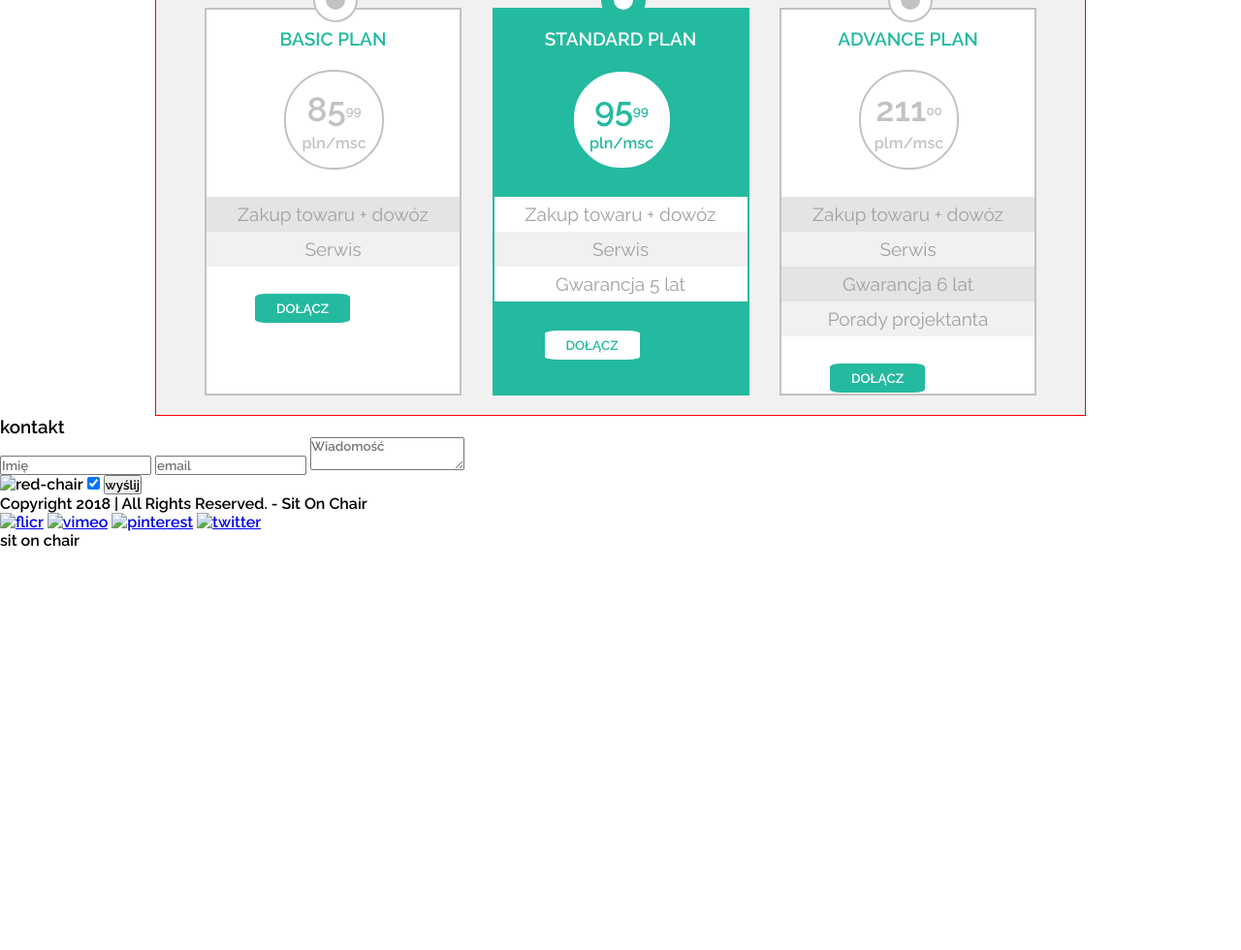
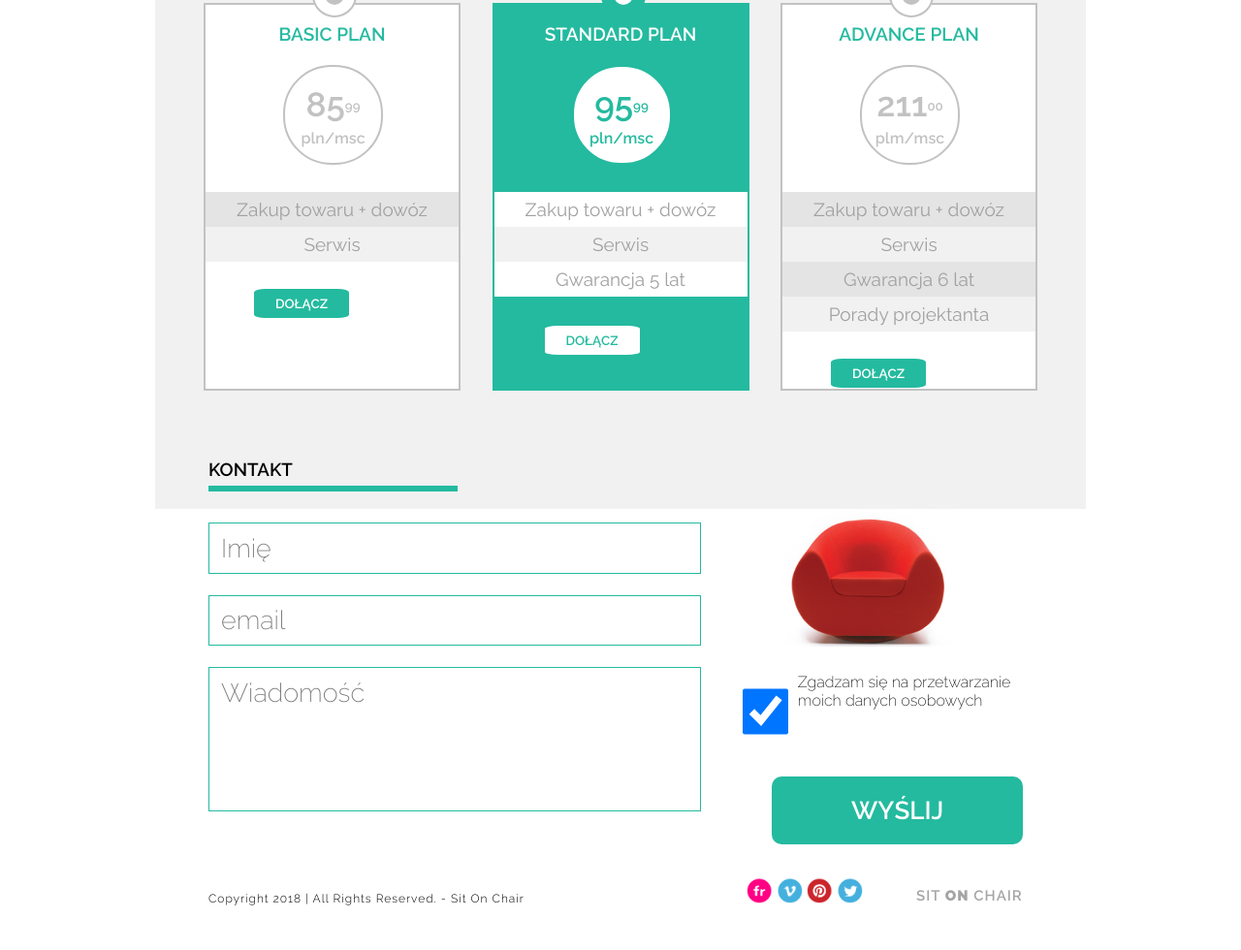
Before and after one commit to wmasicz/CodersLab-Workshop, a plain HTML site: page index.html in a window 1280 px wide. Shown: the part 837-1817 px from the top of the page at 97% size. Before the commit the page ends 1404 px from the top, so only its background shows below. Drawn offline with Linux system fonts and the light colour scheme.

Commit message:
Workshop 1 done

```diff
--- a/css/style.css
+++ b/css/style.css
@@ -17,8 +17,6 @@
     width: 960px;
     margin-left: auto;
     margin-right: auto;
-
-    border: 1px solid red;
 }
 
 .header .logo {
@@ -60,8 +58,6 @@
     text-decoration: none;
     text-transform: uppercase;
     color: #FFFFFF;
-
-    border: 1px solid red;
 }
 
  .menu__dropdown {
@@ -125,16 +121,12 @@ ul.menu__dropdown {
 .first__section__box {
     display: flex;
     flex-direction: row;
-
-    border: 1px solid red;
 }
 
 .box__photo {
     margin-left: -70px;
     margin-right: -50px;
     margin-bottom: -50px;
-
-    border: 1px solid red;
 }
 
 .box__content {
@@ -144,8 +136,6 @@ ul.menu__dropdown {
     align-self: flex-start;
     margin-top: 50px;
     margin-right: 85px;
-
-    border: 1px solid red;
 }
 
 .box__content h3 {
@@ -198,7 +188,6 @@ ul.menu__dropdown {
 
 .white-chair {
     display: block;
-    border: 1px solid red;
     height: 180px;
     width: 950px;
     background-image: url('../images/box1_img.jpg');
@@ -208,7 +197,6 @@ ul.menu__dropdown {
 .white-chair h4 {
     margin-top: 120px;
     padding: 7px 10px 15px;
-    border: 1px solid red;
     background-color: rgba(255,255,255,0.6);
 }
 
@@ -218,7 +206,6 @@ ul.menu__dropdown {
 
 .baby {
     display: block;
-    border: 1px solid red;
     height: 180px;
     width: 950px;
     background-image: url('../images/box2_img.jpg');
@@ -228,7 +215,6 @@ ul.menu__dropdown {
 .baby h4 {
     margin-top: 120px;
     padding: 7px 10px 15px;
-    border: 1px solid red;
     background-color: rgba(255,255,255,0.6);
 }
 
@@ -282,7 +268,6 @@ hr {
     margin-right: auto;
 
     width: 960px;
-    border: 1px solid red;
     background: #f1f1f1;
 }
 
@@ -299,7 +284,7 @@ hr {
 
 .offer {
     position: relative;
-    padding: 20px 50px;
+    padding: 20px 50px 40px;
     background: #f1f1f1;
 }
 
@@ -486,3 +471,187 @@ hr {
     background: #fff;
     border: 2px solid #24ba9f;
 }
+
+/* sekcja 4 */
+
+.section__fourth {
+    position: relative;
+    display: flex;
+    flex-direction: column;
+    width: 960px;
+
+}
+
+.flex-form {
+    display: flex;
+    flex-direction: row;
+    justify-content: space-between;
+
+    padding: 0 55px;
+
+    width: 960px;
+    height: 320px;
+
+}
+
+.flex-form-content {
+    display: flex;
+    flex-direction: column;
+}
+
+.section-fourth-header {
+    display: block;
+    padding: 30px 0 30px 55px;
+    text-transform: uppercase;
+
+    margin-left: auto;
+    margin-right: auto;
+
+    width: 960px;
+    background: #f1f1f1;
+}
+
+.section__fourth h3::after {
+    position: absolute;
+    content: '';
+    top: 58px;
+    left: 55px;
+    height: 6px;
+    width: 257px;
+
+    background: #24ba9f;
+}
+
+.contact-form {
+
+}
+
+.send-form {
+    display: flex;
+    flex-direction: column;
+    align-items: center;
+
+    padding: 0 43px;
+
+}
+
+#name, #email, #message {
+    margin: 14px 0 8px;
+    padding: 0 12px;
+    border: 1px solid #24ba9f;
+}
+
+#name, #email, #message::-webkit-input-placeholder {
+    font-size: 27px;
+    font-weight: 200;
+    /* Chrome, Opera, Safari */
+}
+#name, #email, #message::-moz-placeholder {
+    font-size: 27px;
+    font-weight: 200;
+     /* Firefox */
+ }
+#name, #email, #message::-ms-input-placeholder {
+    font-size: 27px;
+    font-weight: 200;
+      /* IE 10+ */
+  }
+
+#name, #email {
+    height: 53px;
+    width: 508px;
+}
+
+#message {
+    padding-top: 10px;
+    height: 150px;
+    resize: none;
+}
+
+#red-chair {
+    margin-top: -5px;
+    padding-right: 30px;
+    height: 165px;
+    width: 215px;
+}
+
+.check {
+    display: flex;
+    flex-direction: row;
+    justify-content: space-between;
+    padding: 27px 0;
+}
+
+input[type="checkbox"]:checked{
+    height: 80px;
+    width: 80px;
+    border: 1px solid #24ba9f;
+    display: block;
+    color: #24ba9f;
+    background-color: white;
+}
+
+label {
+    font-weight: 200;
+    margin-right: -10px;
+    padding-left: 10px;
+    font-size: 16px;
+
+}
+
+.form-button {
+    margin-left: 30px;
+    margin-bottom: 5px;
+    padding: 20px 82px 20px;
+    border-radius: 10px;
+    text-transform: uppercase;
+    color: #fff;
+    background: #24ba9f;
+    font-size: 26px;
+    border: none;
+}
+
+/* Footer */
+
+.footer-content {
+    position: relative;
+    width: 960px;
+    padding: 65px 50px 70px 55px;
+    display: flex;
+    flex-direction: row;
+}
+
+#copyright {
+    position: absolute;
+    top: 75px;
+    left: 55px;
+    font-size: 12px;
+    font-weight: 300;
+    letter-spacing: 1px;
+}
+.logo-footer{
+    position: absolute;
+    top: 70px;
+    left: 730px;
+    padding: 0 55px;
+    font-size: 15px;
+    text-transform: uppercase;
+    color: #a5a5a5;
+    font-weight: 600;
+    letter-spacing: 1px;
+}
+
+.logo-footer span {
+    font-weight: 900;
+}
+
+.social-media {
+    position: absolute;
+    top: 60px;
+    left: 610px;
+}
+
+.social-media-icon {
+    height: 27px;
+    width: 27px;
+}
--- a/index.html
+++ b/index.html
@@ -64,7 +64,7 @@
             </article>
         </section>
         <section class="section__third">
-            <h3 class="section-header">Cennik</h3>
+            <h3 class="section-fourth-header">Cennik</h3>
             <div class="offer wrapper">
                 <article class="offer-element">
                     <h4>basic plan</h4>
@@ -107,9 +107,10 @@
                 </article>
             </div>
         </section>
-        <section>
-            <form>
-                <h3>kontakt</h3>
+        <section class="section__fourth wrapper">
+            <h3 class="section-header">kontakt</h3>
+            <div class="flex-form">
+                <form class="contact-form flex-form-content">
                     <label for="name"></label>
                     <input type="text" id="name" placeholder="Imię"/>
                     <label for="email"></label>
@@ -117,24 +118,27 @@
                     <label for="message"></label>
                     <textarea id="message" placeholder="Wiadomość"></textarea>
                 </form>
-            <form>
-                <img alt="red-chair">
+                <form class="send-form flex-form-content">
+                    <img id="red-chair" alt="red-chair" src="images/red_chair.png">
+                    <div class="check">
                         <input type="checkbox" id="chechbox" checked/>
-                <label for="chechbox"></label>
-                <button>wyślij</button>
+                        <label for="chechbox">Zgadzam się na przetwarzanie moich danych osobowych</label>
+                    </div>
+                    <button class="form-button">wyślij</button>
                 </form>
+            </div>
         </section>
     </main>
-    <footer>
-        <span>Copyright 2018 | All Rights Reserved. - Sit On Chair</span>
-        <div>
-            <div>
-                <a href="#"><img alt="flicr"></a>
-                <a href="#"><img alt="vimeo"></a>
-                <a href="#"><img alt="pinterest"></a>
-                <a href="#"><img alt="twitter"></a>
+    <footer class="footer">
+        <div class="footer-content wrapper">
+        <span id="copyright">Copyright 2018 | All Rights Reserved. - Sit On Chair</span>
+            <div class="social-media">
+                <a href="#"><img class="social-media-icon" src="images/flickr.png" alt="flicr"></a>
+                <a href="#"><img class="social-media-icon" src="images/vimeo.png" alt="vimeo"></a>
+                <a href="#"><img class="social-media-icon" src="images/pinterest.png" alt="pinterest"></a>
+                <a href="#"><img class="social-media-icon" src="images/twitter.png" alt="twitter"></a>
             </div>
-            <span>sit on chair</span>
+            <p class="logo-footer">sit <span>on</span> chair</p>
         </div>
     </footer>
 </body>
```
Lines whose indentation alone changed are shown as unchanged.
